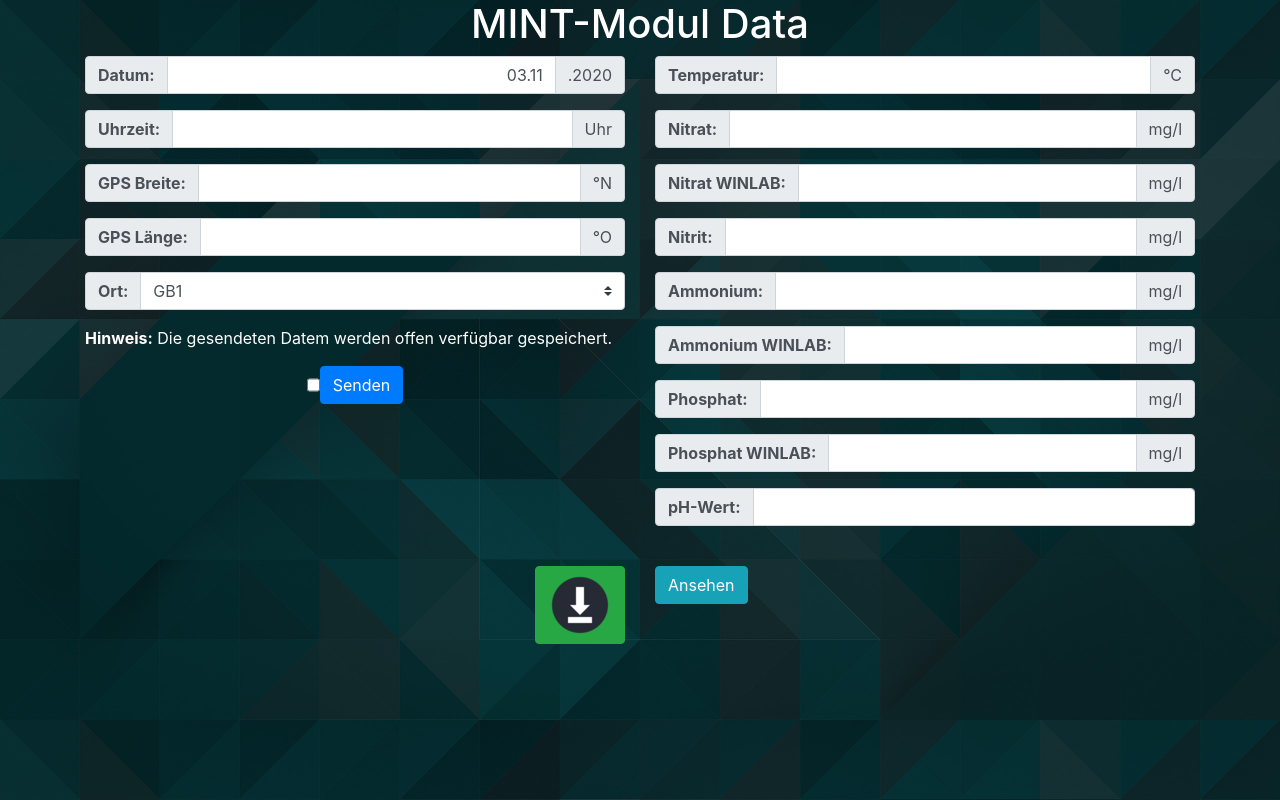
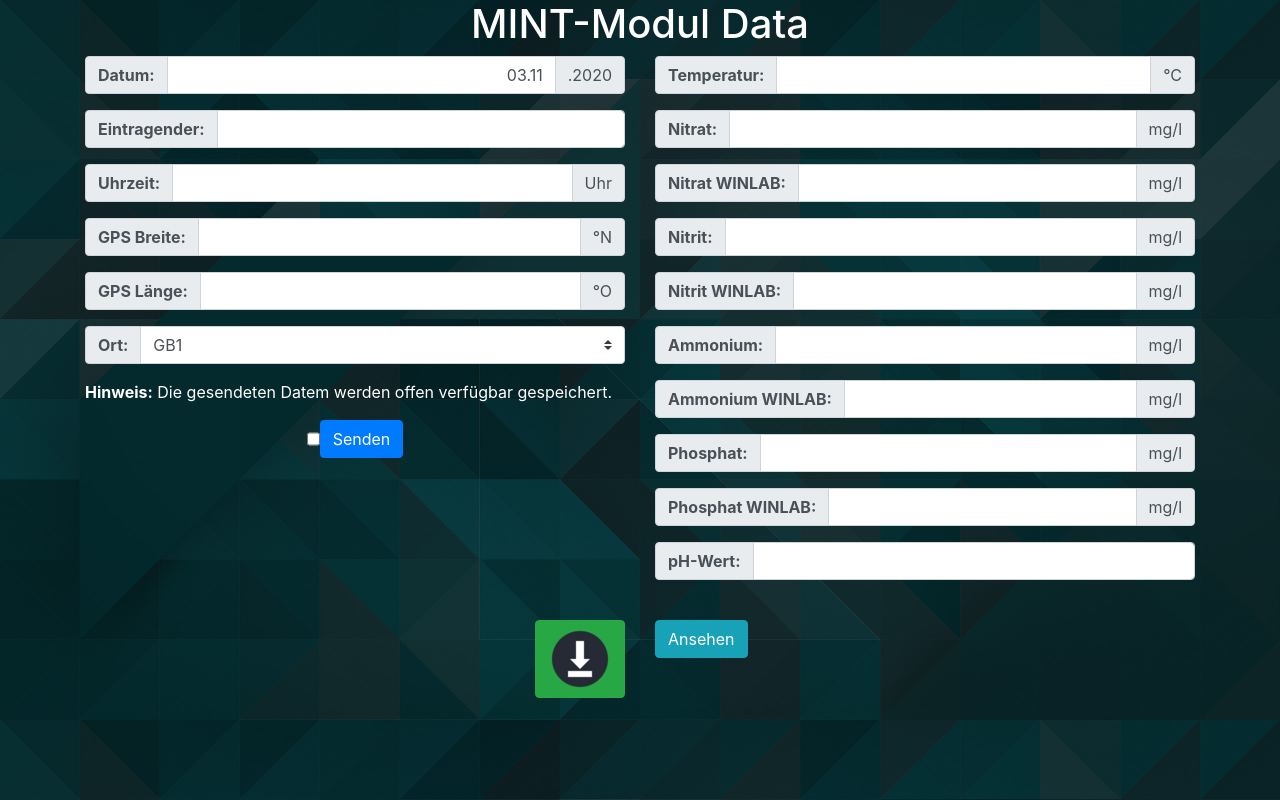
Before and after one commit to AugmentedRe4lity/flask_mint_modul, a Flask app: page / in a window 1280 px wide. Run offline with Flask 2, Linux system fonts and the light colour scheme.

Commit message:
Update main.html
Add new inputs to form

```diff
--- a/mint_modul/templates/main.html
+++ b/mint_modul/templates/main.html
@@ -7,6 +7,7 @@
             <div class="col-lg">
                 {{- util.form_input_text(name="date", label="Datum", defaultvalue=date, addon=".2020") -}}
                 {%- for name, label, addon in (
+                        ("name", "Eintragender", ""),
                         ("uz", "Uhrzeit", "Uhr"),
                         ("gpsy", "GPS Breite", "°N"),
                         ("gpsx", "GPS Länge", "°O"),
@@ -38,11 +39,12 @@
                         ("nitrat", "Nitrat", "mg/l"),
                         ("nwl", "Nitrat WINLAB", "mg/l"),
                         ("nitrit", "Nitrit", "mg/l"),
+                        ("niwl", "Nitrit WINLAB", "mg/l"),
                         ("ammonium", "Ammonium", "mg/l"),
                         ("awl", "Ammonium WINLAB", "mg/l"),
                         ("phosphat", "Phosphat", "mg/l"),
                         ("pwl", "Phosphat WINLAB", "mg/l"),
-                        ("phwert", "pH-Wert", ""),
+                        ("phwert", "pH-Wert", "")
                         ) %}
                     {{- util.form_input_text(name=name, label=label, addon=addon) }}
                 {%- endfor %}
```
